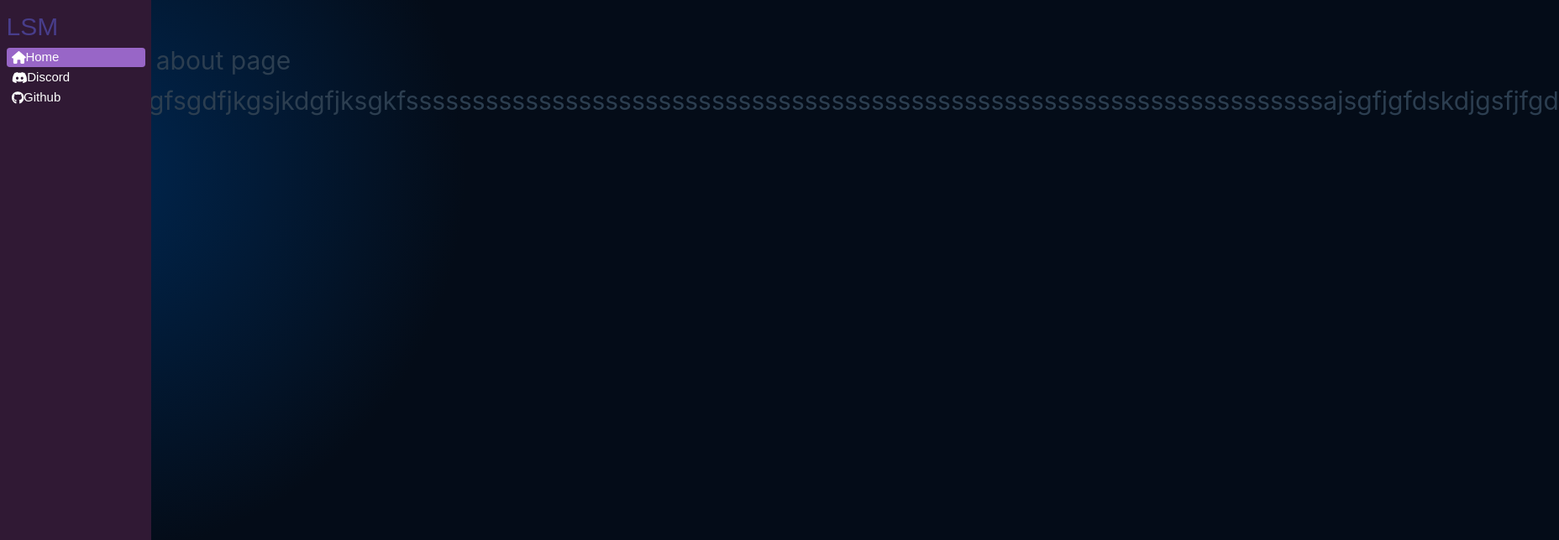
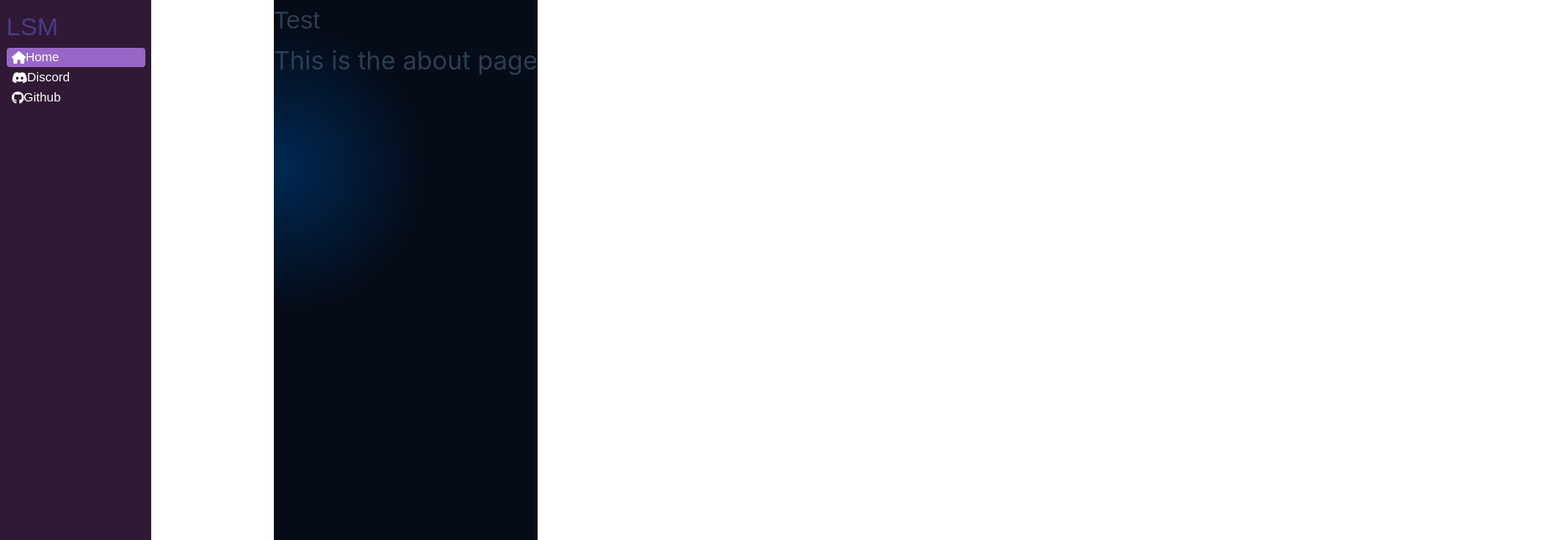
Before and after one commit to Lightning-Skyblock-Mod/LSMWeb, a Vue app: page / in a window 1280 px wide. Shown: the top 644 px of the page at 84% size, 1856 px wide, since content can reach past the window. Built offline with nearby package versions, Linux system fonts and the light colour scheme.

Commit message:
Remove Gibberish

```diff
--- a/src/components/sidebar/Sidebar.vue
+++ b/src/components/sidebar/Sidebar.vue
@@ -25,7 +25,7 @@ export default {
     <span v-if="collapsed">
       <SidebarLink icon="fas fa-home" to="/"> Home</SidebarLink>
       <SidebarLink icon="fa-brands fa-discord" to="/discord"> Discord</SidebarLink>
-      <SidebarLink incon="fa-brands fa-github" to="https://github.com/Lightning-Skyblock-Mod/LSMWeb"> Github</SidebarLink>
+      <SidebarLink icon="fa-brands fa-github" to="/github"> Github</SidebarLink>
 
     </span>
     <span v-else>
--- a/src/views/Home.vue
+++ b/src/views/Home.vue
@@ -3,7 +3,7 @@
     <div class="font">
       <h1>Test</h1>
     </div>
-      <h1>This is the about page jdsagfjkdsgfsgdfjkgsjkdgfjksgkfsssssssssssssssssssssssssssssssssssssssssssssssssssssssssssssssssssssajsgfjgfdskdjgsfjfgd</h1>
+      <h1>This is the about page</h1>
 </template>
 
 <script>
```
